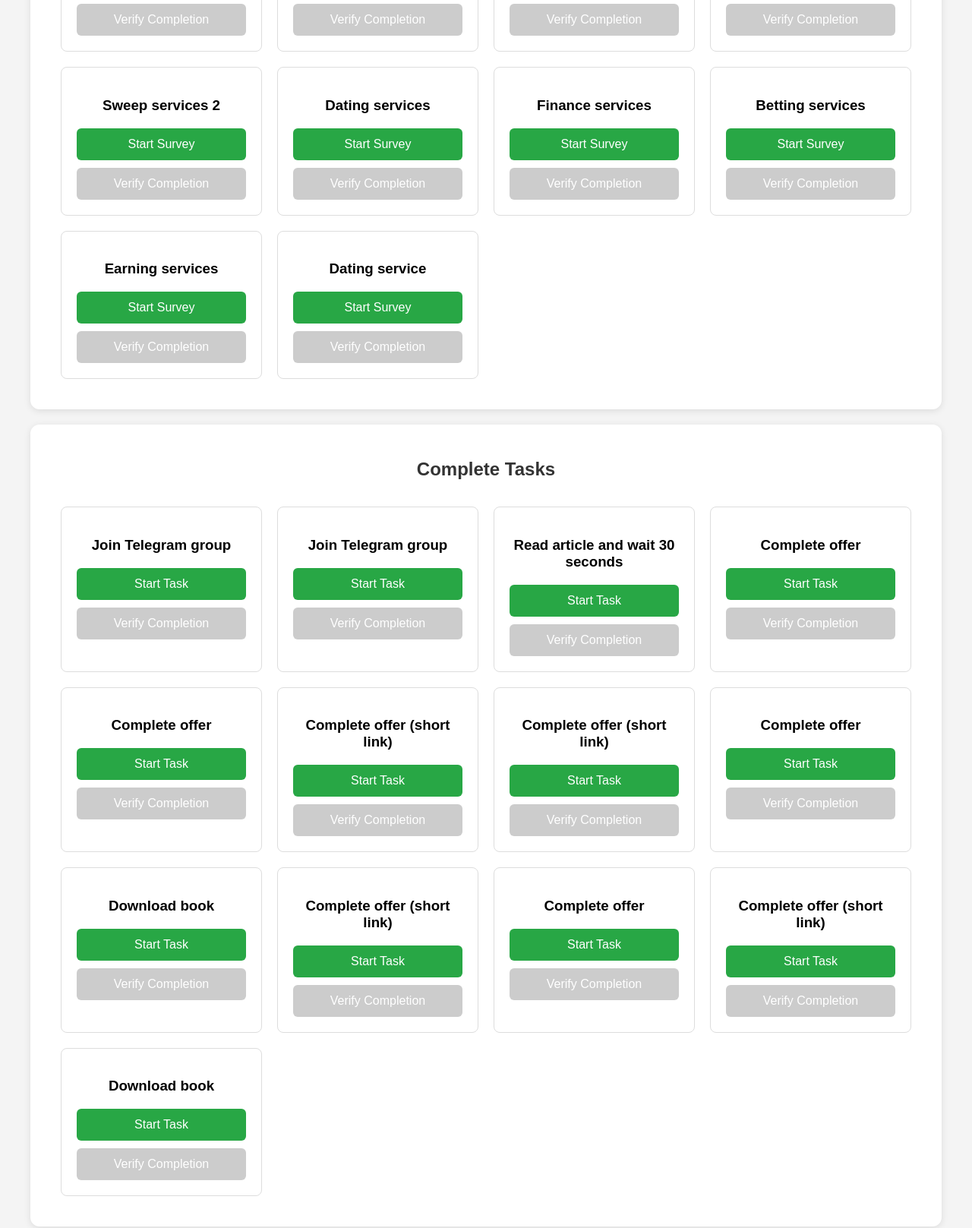
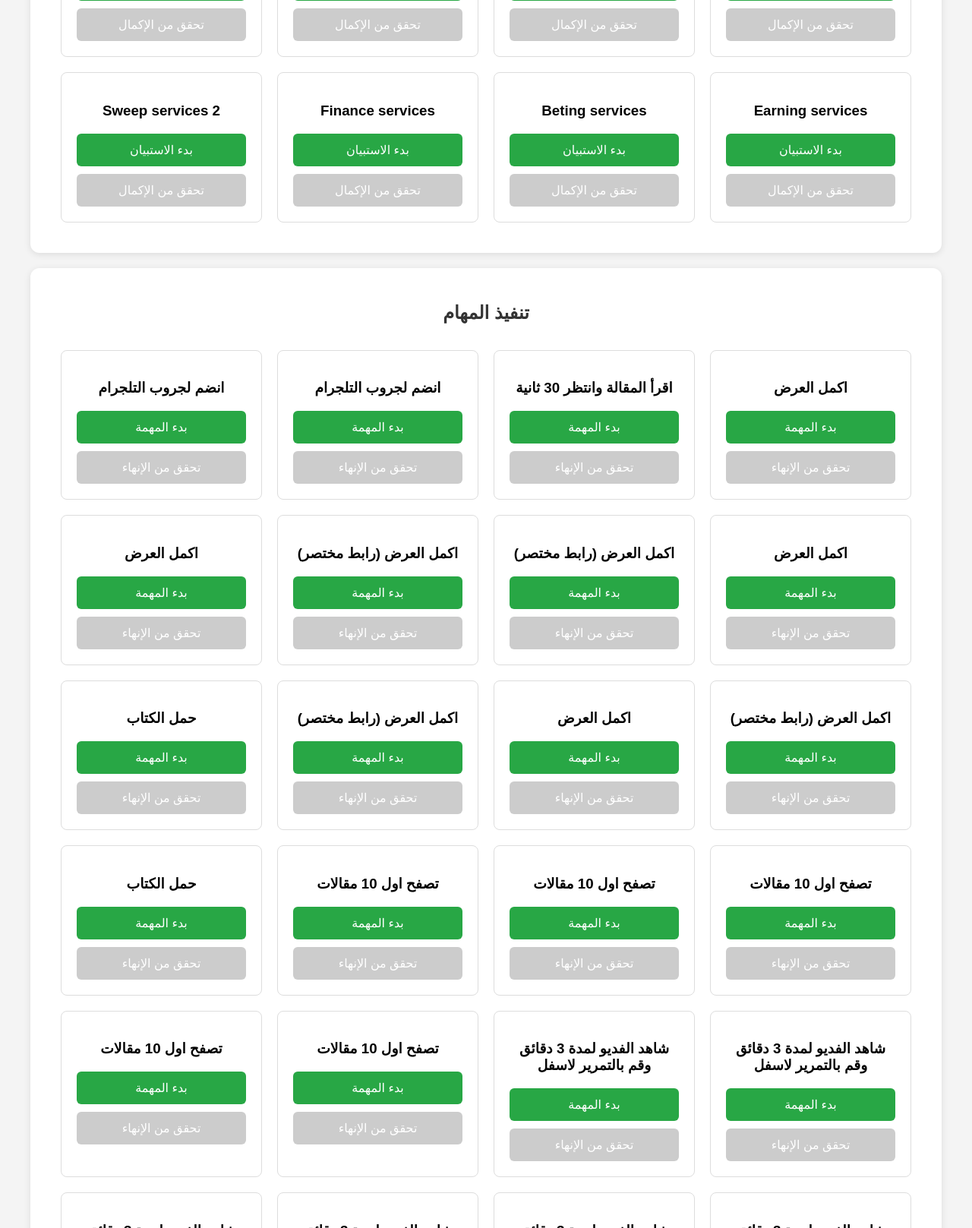
Before and after one commit to Omarmvp77/Task7, a plain HTML site: page index.html in a window 1280 px wide. Shown: the part 1183-2800 px from the top of the page at 76% size. Drawn offline with Linux system fonts and the light colour scheme.

Commit message:
index.html

```diff
--- a/index.html
+++ b/index.html
@@ -1,9 +1,9 @@
 <!DOCTYPE html>
-<html lang="en">
+<html lang="ar">
 <head>
     <meta charset="UTF-8">
     <meta name="viewport" content="width=device-width, initial-scale=1.0">
-    <title>Earning Platform</title>
+    <title>منصة الربح</title>
     <style>
         body {
             font-family: Arial, sans-serif;
@@ -11,7 +11,7 @@
             padding: 0;
             background-color: #f4f4f4;
             text-align: center;
-            min-width: 1024px; /* Force desktop view */
+            min-width: 1024px; /* يجبر الصفحة على عرض نسخة سطح المكتب */
         }
         header {
             background: #007bff;
@@ -103,29 +103,29 @@
 </head>
 <body>
     <header>
-        <h1>Earn Money From Apps and Surveys</h1>
+        <h1>اربح المال من التطبيقات والاستبيانات</h1>
     </header>
 
     <main>
         <section id="apps">
-            <h2>Download Apps</h2>
+            <h2>تحميل التطبيقات</h2>
             <div class="task-list" id="app-list"></div>
         </section>
 
         <section id="surveys">
-            <h2>Complete Surveys</h2>
+            <h2>إكمال الاستبيانات</h2>
             <div class="task-list" id="survey-list"></div>
         </section>
 
         <section id="tasks">
-            <h2>Complete Tasks</h2>
+            <h2>تنفيذ المهام</h2>
             <div class="task-list" id="task-list"></div>
         </section>
 
         <section id="earnings">
-            <h2>Total Earnings</h2>
-            <p id="balance">0$</p>
-            <button id="withdraw">Withdraw Earnings</button>
+            <h2>إجمالي الأرباح</h2>
+            <p id="balance">0 جنيه</p>
+            <button id="withdraw">سحب الأرباح</button>
         </section>
     </main>
 
@@ -134,6 +134,7 @@
             let isMobile = /Android|iPhone|iPad|iPod/i.test(navigator.userAgent);
             if (isMobile) {
                 document.body.style.zoom = "1";
+                // تم إزالة سطر التنبيه فقط
             }
         }
 
@@ -146,17 +147,17 @@
                 img: "https://www2.0zz0.com/2025/02/09/14/419888523.jpeg"
             },
             {
-                name: "Enter your number and download app",
+                name: "قم بكتابة رقمك وحمل التطبيق",
                 link: "https://singingfiles.com/show.php?l=0&u=2295508&id=48946",
                 img: "https://www2.0zz0.com/2025/02/09/14/286869097.jpg"
             },
             {
-                name: "Enter phone number and download app",
+                name: "قم بكتابة رقم هاتفك وحمل التطبيق",
                 link: "https://singingfiles.com/show.php?l=0&u=2295508&id=33875",
                 img: "https://www2.0zz0.com/2025/02/09/14/254238453.jpg"
             },
             {
-                name: "Earn by answering questions",
+                name: "الربح من الرد على الاسئله",
                 link: "https://rarearn5.blogspot.com/?m=1",
                 img: "https://www2.0zz0.com/2025/02/09/14/627173306.jpg"
             },
@@ -164,11 +165,6 @@
                 name: "Clicklaps",
                 link: "https://clapslp.blogspot.com/?m=1",
                 img: "https://www2.0zz0.com/2025/02/09/14/987545301.jpg"
-            },
-            {
-                name: "Safe&box",
-                link: "https://psubaghardo.net/link?z=8918258&var={SOURCE_ID}&ymid={CLICK_ID}",
-                img: "https://www2.0zz0.com/2025/02/09/14/272340799.jpg"
             },
             {
                 name: "Vpn",
@@ -187,7 +183,7 @@
                 link: "https://oojaishaibak.net/link?z=8612216&var={SOURCE_ID}&ymid={CLICK_ID}"
             },
             {
-                name: "Security services",
+                name: "Securty services",
                 link: "https://choognibsaurde.com/link?z=8918880&var={SOURCE_ID}&ymid={CLICK_ID}"
             },
             {
@@ -199,83 +195,135 @@
                 link: "https://uzoudoognood.com/link?z=8782720&var={SOURCE_ID}&ymid={CLICK_ID}"
             },
             {
-                name: "Dating services",
-                link: "https://woaptauphojo.com/link?z=8918893&var={SOURCE_ID}&ymid={CLICK_ID}"
-            },
-            {
                 name: "Finance services",
                 link: "https://oojaishaibak.net/link?z=8782707&var={SOURCE_ID}&ymid={CLICK_ID}"
             },
             {
-                name: "Betting services",
+                name: "Beting services",
                 link: "https://roathoateefa.net/link?z=8782759&var={SOURCE_ID}&ymid={CLICK_ID}"
             },
             {
                 name: "Earning services",
                 link: "https://oojaishaibak.net/link?z=8918901&var={SOURCE_ID}&ymid={CLICK_ID}"
-            },
-            {
-                name: "Dating service",
-                link: "https://woaptauphojo.com/link?z=8706479&var={SOURCE_ID}&ymid={CLICK_ID}"
             }
         ];
 
         const tasks = [
             {
-                name: "Join Telegram group",
+                name: "انضم لجروب التلجرام",
                 link: "https://t.me/+wmVQWjDvr_syYTk0"
             },
             {
-                name: "Join Telegram group",
+                name: "انضم لجروب التلجرام",
                 link: "https://t.me/+YSQ6AxaIp3RkYmE0"
             },
             {
-                name: "Read article and wait 30 seconds",
+                name: "اقرأ المقالة وانتظر 30 ثانية",
                 link: "https://jawak.com/%D9%83%D9%8A%D9%81%D9%8A%D8%A9-%D8%A7%D9%84%D8%B1%D8%A8%D8%AD-%D9%85%D9%86-%D8%A7%D9%84%D8%A5%D9%86%D8%AA%D8%B1%D9%86%D8%AA-%D9%81%D9%8A-2025-70176"
             },
             {
-                name: "Complete offer",
+                name: "اكمل العرض",
                 link: "https://eglawiresoo.net/link?z=8627256&var={SOURCE_ID}&ymid={CLICK_ID}"
             },
             {
-                name: "Complete offer",
+                name: "اكمل العرض",
                 link: "https://eglawiresoo.net/link?z=8782646&var={SOURCE_ID}&ymid={CLICK_ID}"
             },
             {
-                name: "Complete offer (short link)",
+                name: "اكمل العرض (رابط مختصر)",
                 link: "https://ouo.io/YkPVzq"
             },
             {
-                name: "Complete offer (short link)",
+                name: "اكمل العرض (رابط مختصر)",
                 link: "https://ouo.io/oF2ibAn"
             },
             {
-                name: "Complete offer",
+                name: "اكمل العرض",
                 link: "https://eglawiresoo.net/link?z=8919471&var={SOURCE_ID}&ymid={CLICK_ID}"
             },
             {
-                name: "Download book",
+                name: "حمل الكتاب",
                 link: "https://www.up-4ever.net/qx3ftufgk65h"
             },
             {
-                name: "Complete offer (short link)",
+                name: "اكمل العرض (رابط مختصر)",
                 link: "https://shrinkme.ink/89Ohrmlj"
             },
             {
-                name: "Complete offer",
+                name: "اكمل العرض",
                 link: "https://eglawiresoo.net/link?z=8919458&var={SOURCE_ID}&ymid={CLICK_ID}"
             },
             {
-                name: "Complete offer (short link)",
+                name: "اكمل العرض (رابط مختصر)",
                 link: "https://shrinkme.ink/hhbzJ"
             },
             {
-                name: "Download book",
+                name: "حمل الكتاب",
                 link: "https://www.up-4ever.net/7h2l8py7usdt"
+            },
+            {
+                name: "تصفح اول 10 مقالات",
+                link: "https://gamerev7.blogspot.com"
+            },
+            {
+                name: "تصفح اول 10 مقالات",
+                link: "https://appnoo6.blogspot.com"
+            },
+            {
+                name: "تصفح اول 10 مقالات",
+                link: "https://gamup9.blogspot.com"
+            },
+            {
+                name: "تصفح اول 10 مقالات",
+                link: "https://moongam7.blogspot.com"
+            },
+            {
+                name: "تصفح اول 10 مقالات",
+                link: "https://zygame4.blogspot.com"
+            },
+            {
+                name: "شاهد الفديو لمدة 3 دقائق وقم بالتمرير لاسفل",
+                link: "https://wa619.blogspot.com"
+            },
+            {
+                name: "شاهد الفديو لمدة 3 دقائق وقم بالتمرير لاسفل",
+                link: "https://da62222.blogspot.com"
+            },
+            {
+                name: "شاهد الفديو لمدة 3 دقائق وقم بالتمرير لاسفل",
+                link: "https://mp3gomov.blogspot.com"
+            },
+            {
+                name: "شاهد الفديو لمدة 3 دقائق وقم بالتمرير لاسفل",
+                link: "https://dafome9.blogspot.com"
+            },
+            {
+                name: "شاهد الفديو لمدة 3 دقائق وقم بالتمرير لاسفل",
+                link: "https://go-77mr.blogspot.com/"
+            },
+            {
+                name: "شاهد الفديو لمدة 3 دقائق وقم بالتمرير لاسفل",
+                link: "https://covidio2.blogspot.com"
+            },
+            {
+                name: "شاهد الفديو لمدة 3 دقائق وقم بالتمرير لاسفل",
+                link: "https://watch833.blogspot.com"
+            },
+            {
+                name: "شاهد الفديو لمدة 3 دقائق وقم بالتمرير لاسفل",
+                link: "https://vidmach.blogspot.com"
+            },
+            {
+                name: "شاهد الفديو لمدة 3 دقائق وقم بالتمرير لاسفل",
+                link: "https://watching54.blogspot.com"
+            },
+            {
+                name: "شاهد الفديو لمدة 3 دقائق وقم بالتمرير لاسفل",
+                link: "https://roblix73.blogspot.com"
             }
         ];
 
-        // Load balance from localStorage
+        // تحميل الرصيد من الـ localStorage
         let balance = localStorage.getItem("balance") ? parseInt(localStorage.getItem("balance")) : 0;
         let taskTimers = JSON.parse(localStorage.getItem("taskTimers")) || {};
         let completedTasks = JSON.parse(localStorage.getItem("completedTasks")) || {};
@@ -293,8 +341,8 @@
                     <div class="task-content">
                         <h3>${app.name}</h3>
                         <div class="task-buttons">
-                            <button class="download-btn" onclick="startTask(${index}, 'app', '${app.link}')">Download App</button>
-                            <button class="verify-btn" id="verify-app-${index}" onclick="verifyTask(${index}, 'app')" disabled>Verify Completion</button>
+                            <button class="download-btn" onclick="startTask(${index}, 'app', '${app.link}')">تحميل التطبيق</button>
+                            <button class="verify-btn" id="verify-app-${index}" onclick="verifyTask(${index}, 'app')" disabled>تحقق من التنفيذ</button>
                         </div>
                     </div>
                 `;
@@ -308,8 +356,8 @@
                     <div class="task-content">
                         <h3>${survey.name}</h3>
                         <div class="task-buttons">
-                            <button class="download-btn" onclick="startTask(${index}, 'survey', '${survey.link}')">Start Survey</button>
-                            <button class="verify-btn" id="verify-survey-${index}" onclick="verifyTask(${index}, 'survey')" disabled>Verify Completion</button>
+                            <button class="download-btn" onclick="startTask(${index}, 'survey', '${survey.link}')">بدء الاستبيان</button>
+                            <button class="verify-btn" id="verify-survey-${index}" onclick="verifyTask(${index}, 'survey')" disabled>تحقق من الإكمال</button>
                         </div>
                     </div>
                 `;
@@ -323,8 +371,8 @@
                     <div class="task-content">
                         <h3>${task.name}</h3>
                         <div class="task-buttons">
-                            <button class="download-btn" onclick="startTask(${index}, 'task', '${task.link}')">Start Task</button>
-                            <button class="verify-btn" id="verify-task-${index}" onclick="verifyTask(${index}, 'task')" disabled>Verify Completion</button>
+                            <button class="download-btn" onclick="startTask(${index}, 'task', '${task.link}')">بدء المهمة</button>
+                            <button class="verify-btn" id="verify-task-${index}" onclick="verifyTask(${index}, 'task')" disabled>تحقق من الإنهاء</button>
                         </div>
                     </div>
                 `;
@@ -343,38 +391,44 @@
             const verifyButton = document.getElementById(`verify-${type}-${index}`);
             const taskStartTime = taskTimers[taskKey];
 
-            if (!taskStartTime || (Date.now() - taskStartTime) < 30000) {
-                alert("You haven't completed the task yet");
+            // تحديد الوقت المطلوب بناءً على نوع المهمة
+            let requiredTime = 30000; // 30 ثانية بشكل افتراضي
+            if (type === "task" && (index === 13 || index === 14)) {
+                requiredTime = 180000; // 3 دقائق للمهام الجديدة
+            }
+
+            if (!taskStartTime || (Date.now() - taskStartTime) < requiredTime) {
+                alert("لم تقم بإكمال المهمة");
                 return;
             }
 
             if (completedTasks[taskKey]) {
-                alert("You've already received reward for this task!");
+                alert("لقد حصلت على المكافأة لهذه المهمة من قبل!");
                 return;
             }
 
-            balance += 5;
-            document.getElementById("balance").innerText = `${balance}$`;
+            balance += 100;
+            document.getElementById("balance").innerText = `${balance} جنيه`;
             completedTasks[taskKey] = true;
             verifyButton.disabled = true;
 
-            // Save to localStorage
+            // حفظ البيانات في الـ localStorage
             localStorage.setItem("balance", balance);
             localStorage.setItem("taskTimers", JSON.stringify(taskTimers));
             localStorage.setItem("completedTasks", JSON.stringify(completedTasks));
         }
 
         document.getElementById("withdraw").addEventListener("click", function() {
-            if (balance < 100) {
-                alert("Minimum withdrawal amount is $100!");
+            if (balance < 4000) {
+                alert("الحد الأدنى للسحب هو 4000 جنيه!");
             } else {
-                alert("Withdrawal request sent!");
+                alert("تم إرسال طلب السحب!");
             }
         });
 
-        document.getElementById("balance").innerText = `${balance}$`;
+        document.getElementById("balance").innerText = `${balance} جنيه`;
 
         loadTasks();
     </script>
 </body>
-</html>
+    </html>
```
